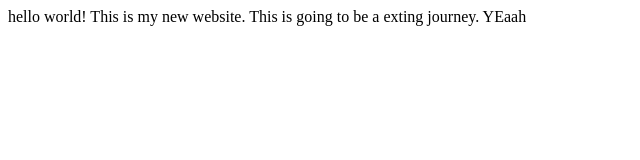
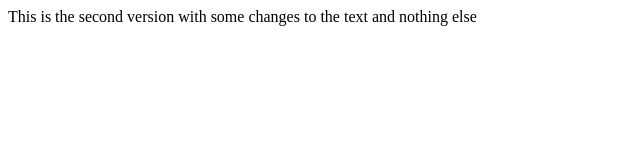
Before and after one commit to deep-ghotane/html-basic, a plain HTML site: page index.html in a window 1280 px wide. Shown: the whole page, without its empty margins (0-640 px from the left). Drawn offline with Linux system fonts and the light colour scheme.

Commit message:
This the second commit

```diff
--- a/index.html
+++ b/index.html
@@ -6,7 +6,6 @@
     <title>First Website</title>
   </head>
   <body>
-    hello world! This is my new website. This is going to be a exting journey.
-    YEaah
+    This is the second version with some changes to the text and nothing else
   </body>
 </html>
```
